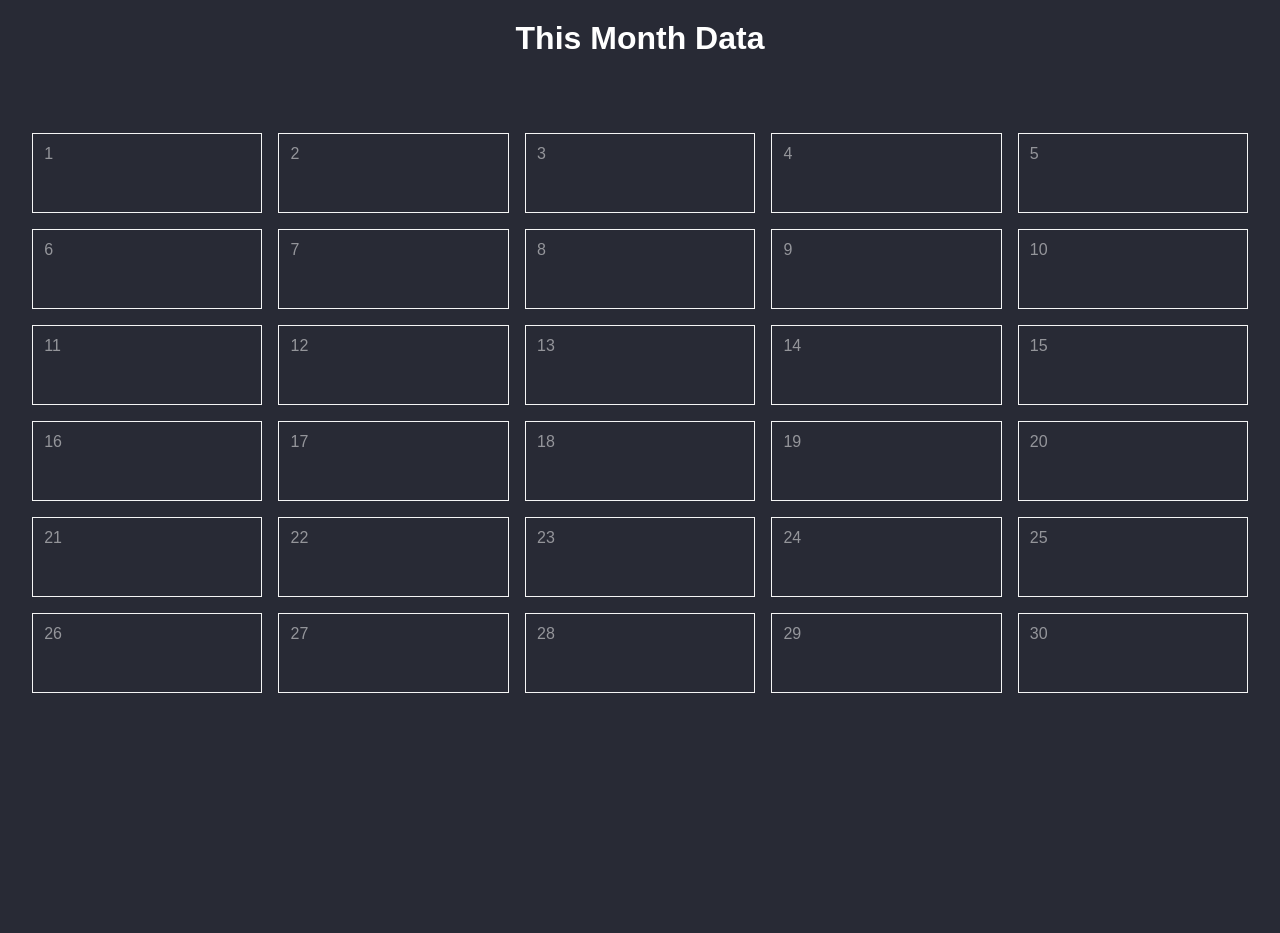
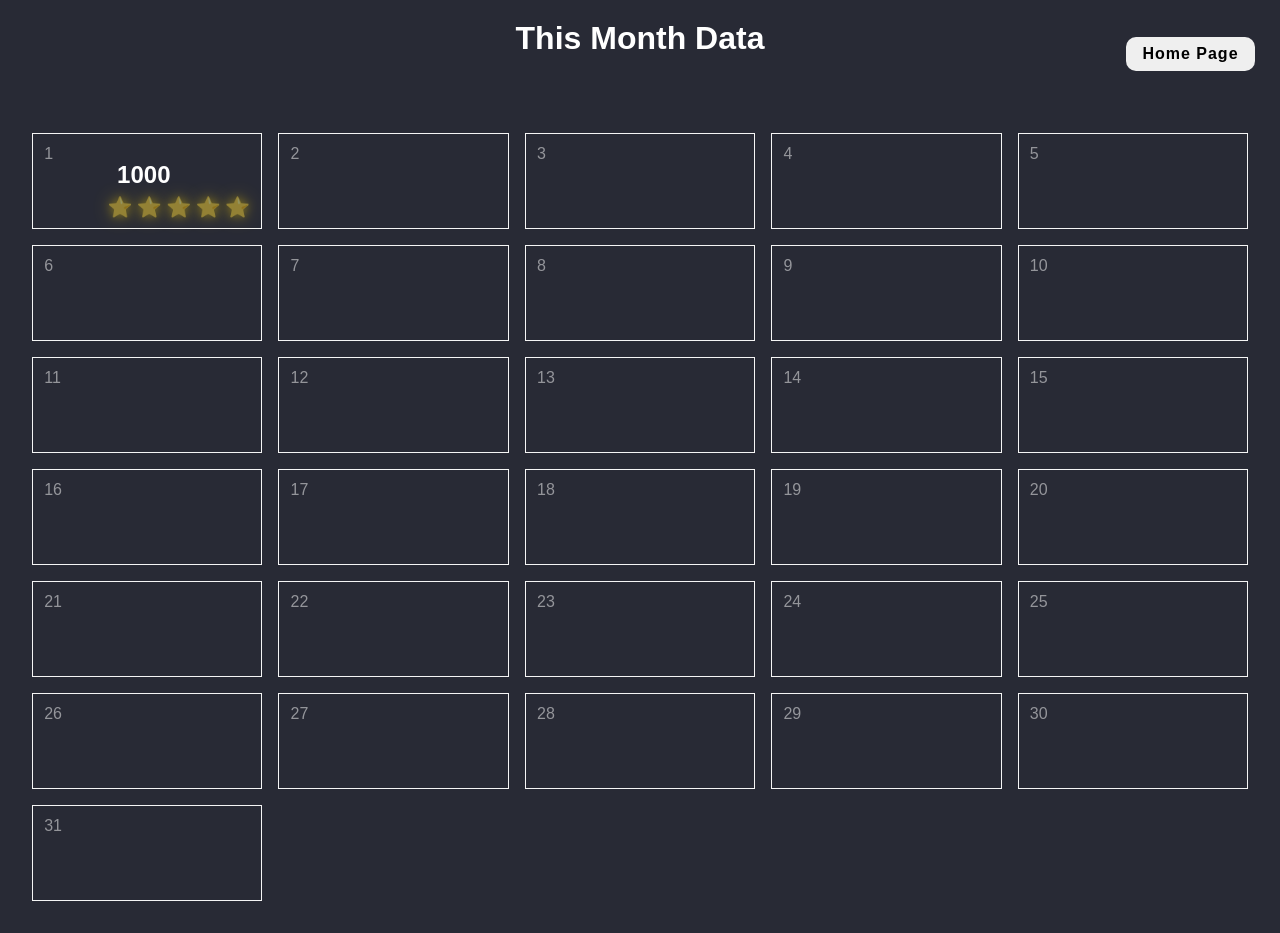
Before and after one commit to Aniketkole27/Counting, a plain HTML site: page public/history.html in a window 1280 px wide. Before the commit the page ends 800 px from the top, so only its background shows below. Drawn offline with Linux system fonts and the light colour scheme.

Commit message:
Add back navigation button and enhance styling for statistics page

```diff
--- a/public/history.html
+++ b/public/history.html
@@ -3,7 +3,7 @@
   <head>
     <meta charset="UTF-8" />
     <meta name="viewport" content="width=device-width, initial-scale=1.0" />
-    <link rel="icon" type="image/png" href="/image/profile.png">
+    <link rel="icon" type="image/png" href="/image/profile.png" />
     <title>Statistics Data</title>
     <style>
       * {
@@ -25,6 +25,25 @@
         top: 20px;
         text-align: center;
       }
+
+      .backHome {
+        position: fixed;
+        left: 88%;
+        font-size: 16px;
+        letter-spacing: 1px;
+        padding: 0.5rem 1rem;
+        border: none;
+        border-radius: 10px;
+        outline: none;
+        font-weight: bold;
+        cursor: pointer;
+      }
+
+      .backHome a {
+        text-decoration: none;
+        color: black;
+      }
+
       .main-container .allDays {
         margin-top: 4rem;
         display: grid;
@@ -34,9 +53,10 @@
         align-items: center;
       }
       .allDays .box {
+        position: relative;
         border: 1px solid whitesmoke;
         padding: 0.7rem;
-        height: 5rem;
+        height: 6rem;
         display: flex;
         gap: 4rem;
       }
@@ -46,15 +66,50 @@
       h2 {
         margin-top: 1rem;
       }
+
+      .rewords {
+        position: absolute;
+        bottom: 10%;
+        right: 5%;
+      }
+      .rewords span {
+        font-size: 20px;
+        color: gold;
+        text-shadow: 0 0 10px rgba(255, 215, 0, 0.8),
+          0 0 20px rgba(255, 215, 0, 0.6);
+        animation: twinkle 1s ease-in-out 1;
+      }
+      @keyframes twinkle {
+        0% {
+          text-shadow: 0 0 5px gold, 0 0 10px yellow;
+        }
+        50% {
+          text-shadow: 0 0 15px gold, 0 0 30px yellow;
+        }
+        100% {
+          text-shadow: 0 0 5px gold, 0 0 10px yellow;
+        }
+      }
     </style>
   </head>
   <body>
     <div class="main-container">
       <h1>This Month Data</h1>
+      <a href="/index.html">
+        <button class="backHome">Home Page</button>
+      </a>
+
       <div class="boxes allDays">
         <div class="box day1">
           <span>1</span>
-          <h2></h2>
+          <h2>1000</h2>
+          <div class="rewords">
+            <span>⭐</span>
+            <span>⭐</span>
+            <span>⭐</span>
+            <span>⭐</span>
+            <span>⭐</span>
+          </div>
         </div>
 
         <div class="box day2">
@@ -172,6 +227,10 @@
         <div class="box day30">
           <span>30</span>
         </div>
+
+        <div class="box day31">
+          <span>31</span>
+        </div>
       </div>
     </div>
     <script type="module" src="./data.js" defer></script>
```
